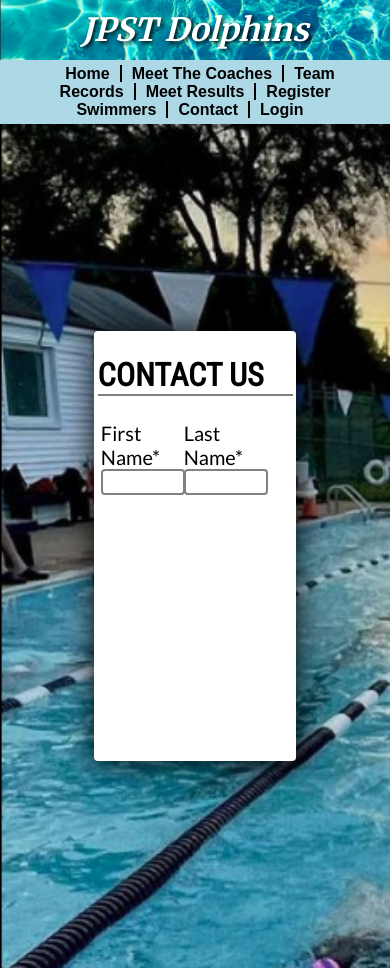
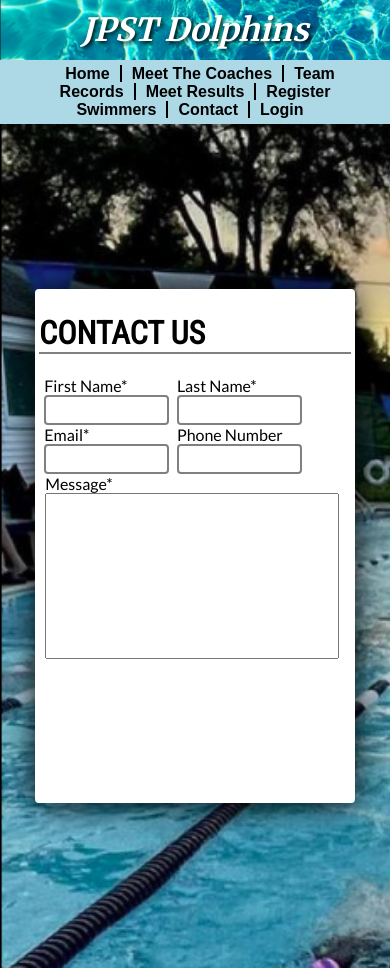
Before and after one commit to zachpfaltzgraff/JPSTWebsite---not-complete, an Angular app: page /contact in a window 390 px wide. Built offline with nearby package versions, Linux system fonts and the light colour scheme.

Commit message:
Finished contact us
finished the contact us page

```diff
--- a/src/app/contact/contact.component.css
+++ b/src/app/contact/contact.component.css
@@ -11,7 +11,7 @@
 
 .form-wrapper {
     background-color: white;
-    width: 50%;
+    width: 40%;
     height: 50%;
     box-shadow: 0 2px 32px black;
     border-radius: 4px;
@@ -27,7 +27,7 @@ form h1 {
 .form-group {
     display: flex;
     flex-direction: column;
-    margin: 2%;
+    margin: 0 4%  0 2%;
 }
 
 .form-group label {
@@ -37,14 +37,52 @@ form h1 {
 
 .form-group input {
     width: 100%;
-    height: 20px;
+    height: 24px;
     border-radius: 4px;
     border: 2px solid grey;
 }
 
-.names {
+.names, .contact {
     display: flex;
     flex-direction: row;
     justify-content: center;
-    margin-right: 15%;
+    margin-right: 50%;
 }
+
+textarea {
+    resize: none;
+    font-size: 120%;
+    font-weight: 100;
+    width: auto;
+    height: auto;
+    font-family: 'Lato', sans-serif;
+}
+
+@media only screen and (max-width: 1300px){
+    .names, .contact {
+        margin-right: 30%;
+    }
+}
+
+@media only screen and (max-width: 1090px){
+
+    .names, .contact {
+        margin-right: 15%;
+    }
+
+    .form-group label {
+        font-size: 16px;
+    }
+
+    .form-wrapper {
+        width: 80%;
+        height: 60%;
+    }
+}
+
+@media only screen and (max-width: 700px){
+
+    textarea {
+        font-size: 80%;
+    }
+}
--- a/src/app/contact/contact.component.html
+++ b/src/app/contact/contact.component.html
@@ -8,12 +8,31 @@
                 <div class="names">
                     <div class="form-group">
                         <label for="name">First Name*</label>
-                        <input type="name" formControlName="firstName">
+                        <input type="name" autocomplete="first-name" formControlName="firstName">
                     </div>
 
                     <div class="form-group">
                         <label for="name">Last Name*</label>
-                        <input type="name" formControlName="lastName">
+                        <input type="name" autocomplete="family-name" formControlName="lastName">
+                    </div>
+                </div>
+
+                <div class="contact">
+                    <div class="form-group">
+                        <label for="email">Email*</label>
+                        <input type="email" autocomplete="email" formControlName="email">
+                    </div>
+
+                    <div class="form-group">
+                        <label for="phone">Phone Number</label>
+                        <input type="phone" autocomplete="phone" formControlName="phone">
+                    </div>
+                </div>
+
+                <div class="message">
+                    <div class="form-group">
+                        <label for="message">Message*</label>
+                        <textarea name="" id="" cols="30" rows="10" formControlName="message"></textarea>
                     </div>
                 </div>
 
--- a/src/app/contact/contact.component.ts
+++ b/src/app/contact/contact.component.ts
@@ -15,6 +15,7 @@ export class ContactComponent {
       const firstName = this.contactForm.value.firstName ?? '';
       const lastName = this.contactForm.value.lastName ?? '';
       const email = this.contactForm.value.email ?? '';
+      const phone = this.contactForm.value.phone ?? '';
       const message = this.contactForm.value.message ?? '';
     }
     else {
@@ -27,6 +28,7 @@ export class ContactComponent {
     firstName: new FormControl('', Validators.required),
     lastName: new FormControl('', Validators.required),
     email: new FormControl('', [Validators.email, Validators.required]),
+    phone: new FormControl(''),
     message: new FormControl('', Validators.required)
   })
 }
```
